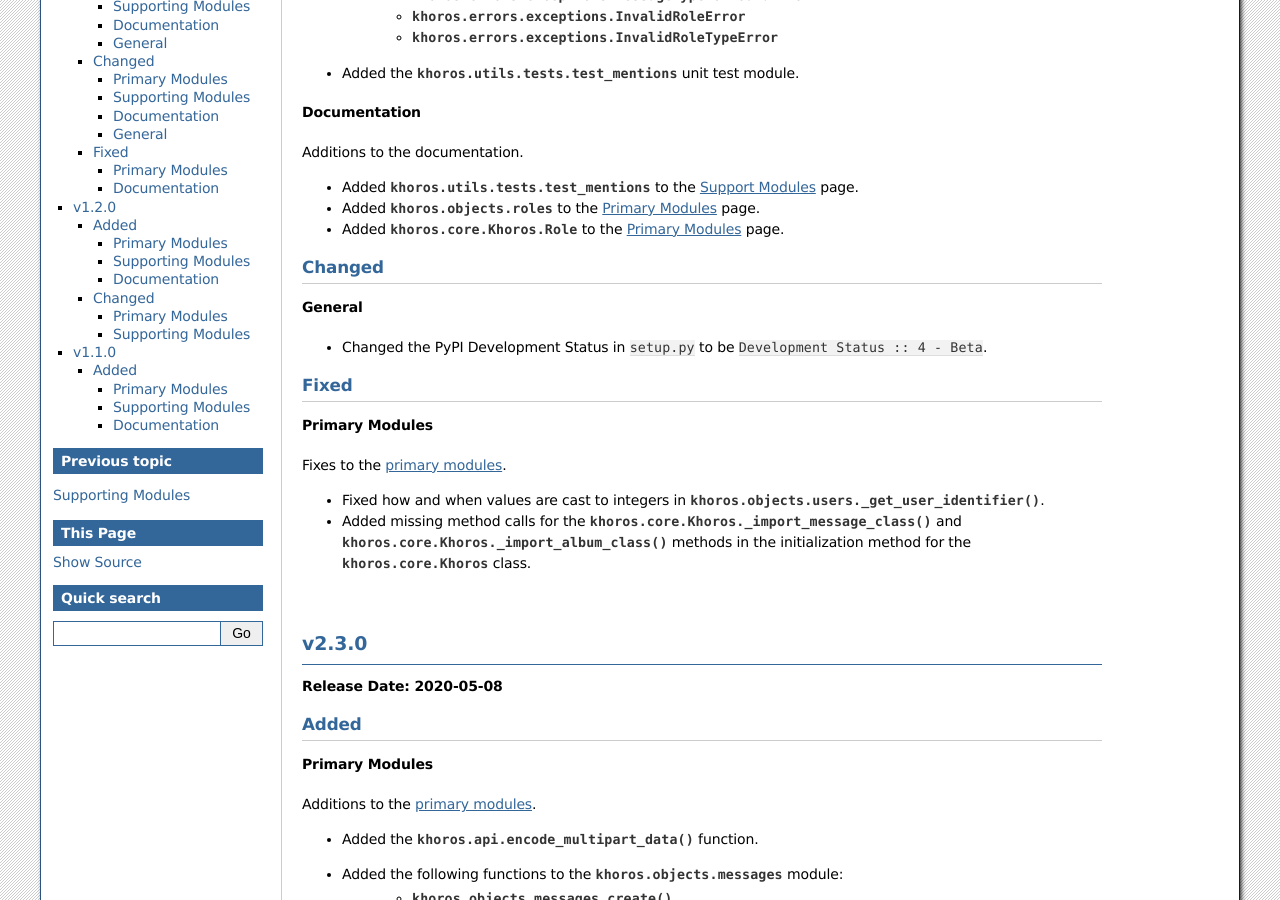
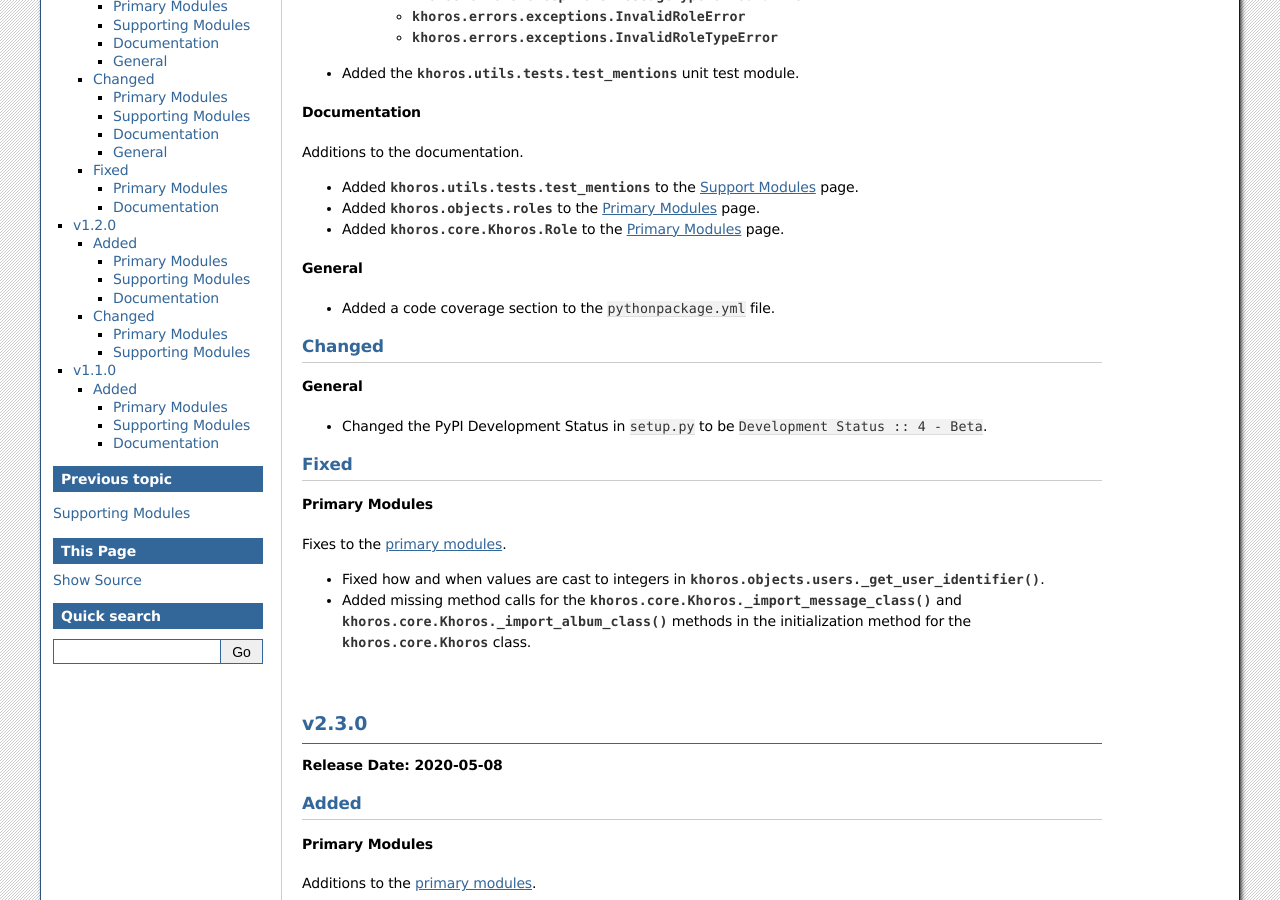
Before and after one commit to jeffshurtliff/khoros, a Sphinx documentation site: the page built from docs/changelog.rst, in a window 1280 px wide and 900 px high, scrolled down 942 px. Built offline with Sphinx 7.4.7, drawn with Linux system fonts in a browser that asks for light colours.

```diff
--- a/docs/changelog.rst
+++ b/docs/changelog.rst
@@ -52,6 +52,10 @@ Additions to the documentation.
 * Added :py:mod:`khoros.utils.tests.test_mentions` to the :doc:`Support Modules <supporting-modules>` page.
 * Added :py:mod:`khoros.objects.roles` to the :doc:`Primary Modules <primary-modules>` page.
 * Added :py:mod:`khoros.core.Khoros.Role` to the :doc:`Primary Modules <primary-modules>` page.
+
+General
+-------
+* Added a code coverage section to the ``pythonpackage.yml`` file.
 
 Changed
 =======
```
Also changed, not shown: 1 other file.
